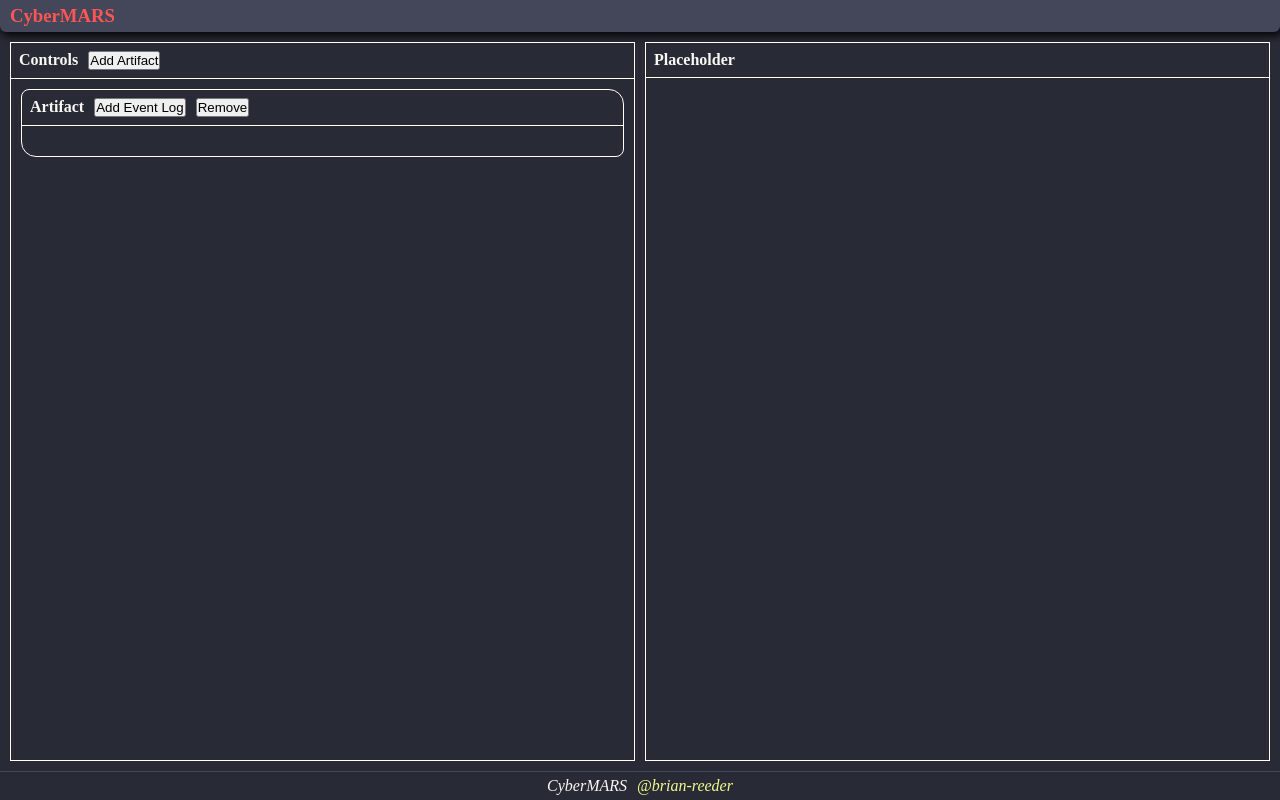
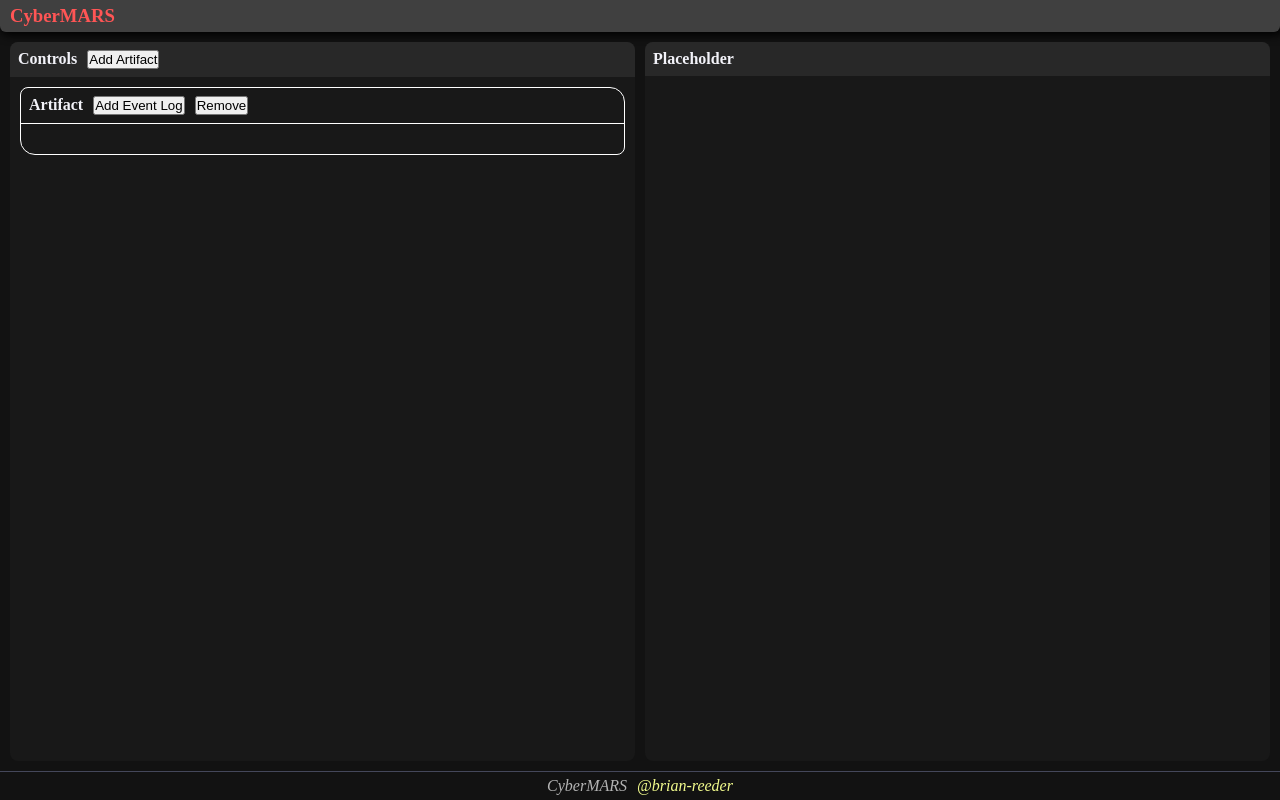
Before and after one commit to brian-reeder/CyberMARS, a Next.js app: page / in a window 1280 px wide. Both pictures are taken after a click on the button "Add Artifact". Built offline with nearby package versions, Linux system fonts and the light colour scheme.

Commit message:
Raise state context.

```diff
--- a/components/Artifact.jsx
+++ b/components/Artifact.jsx
@@ -5,48 +5,13 @@ import Eventlog from '../components/Artifact/Eventlog';
 import styles from '../styles/Artifact.module.css';
 
 
-export default function Artifact( props ) {
-	const [evidenceItems, setEvidenceItems] = useState([]);
-
-	function handleClick() {
-		const val = event.target.value;
-
-		setEvidenceItems([
-			...evidenceItems,
-			{
-				'id': Date.now() + '' + Math.random(),
-				'type': val,
-				'value': '',
-				'fields': {'test': 'val'}
-			}
-		]);
-	};
-
-	const handleChangeChild = useCallback( (index, txt) => {
-		let events = evidenceItems;
-		events[index] = {
-			...events[index],
-			'value': txt,
-			'fields': {
-				'test': txt
-			}
-		};
-
-		setEvidenceItems([...events]);
-	}, [evidenceItems] );
-
-	const handleRemoveChild = useCallback( (index) => {
-		let events = evidenceItems;
-		events.splice(index, 1);
-		setEvidenceItems([...events]);
-	}, [evidenceItems] );
-
+export default function Artifact( { evidenceItems, ...props } ) {
 	return (
 		<article className={ styles['artifact'] }>
 		  <div className={ styles['controls'] }>
 		    <h4>Artifact</h4>
 		    <button
-		      onClick={ handleClick }
+		      onClick={ props.handleAddEvidence }
 		      value="eventlog"
 		    >Add Event Log</button>
 		    <button
@@ -54,19 +19,17 @@ export default function Artifact( props ) {
 		    >Remove</button>
 		  </div>
 		  <ul className={ styles['evidence-container'] }>
-		  {evidenceItems.map((e, i) => {
+		  { evidenceItems.map((e, i) => {
 			const nProps = {
 				...e,
-				'handleChange': () => handleChangeChild(i, event.target.value),
-				'handleRemove': () => handleRemoveChild(i)
+				'handleChange': () => props.handleUpdateEvidence(i),
+				'handleRemove': () => props.handleRemoveEvidence(i)
 			}
 
 			let element;
 			switch(e['type']) {
 				case 'eventlog':
-					element = (<Eventlog
-					  {...nProps}
-					/>);
+					element = <Eventlog {...nProps} />;
 				break;
 			}
 
--- a/components/Artifact/Eventlog.jsx
+++ b/components/Artifact/Eventlog.jsx
@@ -3,11 +3,7 @@ import styles from '../../styles/Artifact/Eventlog.module.css';
 
 
 export default function Eventlog( props ) {
-	const [fields, setFields] = useState({'test':'value'});
 	const [isHidden, setIsHidden] = useState(true);
-
-	function handleClick() {
-	};
 
 	function toggleHide() {
 		setIsHidden(!isHidden);
@@ -17,20 +13,15 @@ export default function Eventlog( props ) {
 		<div className={ styles.eventlog }>
 		  <div className={ styles['controls']}>
 		    <h4>Event Log</h4>
-		    <button
-		      onClick={ toggleHide }
-		    >Show Fields</button>
-		    <button
-		      onClick={ props.handleRemove }
-		    >Remove</button>
+		    <button onClick={ toggleHide }>Show Fields</button>
+		    <button onClick={ props.handleRemove }>Remove</button>
 		  </div>
 
 		  <textarea
 		    className={ styles.log }
-		    //value={ props.value }
 		    onChange={ props.handleChange }
 		    readOnly={ false }
-		  >{ props.children }</textarea>
+		  ></textarea>
 
 		  <textarea
 		    className={ `${styles.json} ${isHidden ? styles.hidden : ''}` }
--- a/components/ArtifactContainer.jsx
+++ b/components/ArtifactContainer.jsx
@@ -1,44 +1,28 @@
-import { useState, useCallback } from 'react';
-
 import Artifact from '../components/Artifact';
 
 import styles from '../styles/ArtifactContainer.module.css';
 
-export default function ArtifactContainer() {
-	const [artifacts, setArtifacts] = useState([]);
-
-	function handleClick() {
-		const val = event.target.value;
-		const id = `Artifact_${Date.now()}${Math.random()}`;
-
-		switch(val) {
-			case 'addArtifact':
-				setArtifacts([...artifacts, id]);
-			break;
-		};
-	};
-
-	const handleRemoveChild = useCallback( (index) => {
-                let arry = artifacts;
-                arry.splice(index, 1);
-                setArtifacts([...arry]);
-        }, [artifacts] );
-
+export default function ArtifactContainer({ artifacts, ...props }) {
 	return (
 		<>
 		  <section className={ styles['artifact-module'] }>
 		    <div className={ styles['controls'] }>
 		      <h4>Controls</h4>
 		      <button
-		        onClick={ handleClick }
+		        onClick={ props.handleAddArtifact }
 		        value="addArtifact"
 		      >Add Artifact</button>
 		    </div>
 		    <ul className={ styles['artifact-container'] }>
 		      { artifacts.map( (item,index) =>
-		        <li key={item}>
+		        <li key={item.id}>
 			    <Artifact
-			      handleRemove={ () => handleRemoveChild(index) }
+			      evidenceItems={ item.evidenceItems }
+			      handleRemove={ () => props.handleRemoveArtifact(index) }
+			      handleAddEvidence={ () => props.handleAddEvidence(index) }
+			      handleRemoveEvidence={ (evIndex) => props.handleRemoveEvidence(index, evIndex) }
+			      handleUpdateEvidence={ (evIndex) => props.handleUpdateEvidence(index, evIndex)}
+
 			    />
 			</li>
 		      ) }
--- a/pages/index.js
+++ b/pages/index.js
@@ -1,15 +1,80 @@
 import Head from 'next/head'
+import { useState, useCallback } from 'react';
 
 import ArtifactContainer from '../components/ArtifactContainer';
 import Placeholder from '../components/Placeholder';
 
 export default function Home() {
+	const [artifacts, setArtifacts] = useState([]);
+
+	const handleAddArtifact = useCallback( () => {
+                const val = event.target.value;
+		setArtifacts([...artifacts,{
+			'id': `Artifact_${Date.now()}${Math.random()}`,
+                        'evidenceItems': []
+                }]);
+        }, [artifacts]);
+
+	const handleRemoveArtifact = useCallback( (index) => {
+		let arry = artifacts;
+		arry.splice(index, 1);
+		setArtifacts([...arry]);
+	}, [artifacts]);
+
+	const handleAddEvidence = useCallback( (index) => {
+                let arry = artifacts;
+                let evItems = arry[index].evidenceItems;
+                arry[index].evidenceItems = [
+                        ...evItems,
+                        {
+                                'id': `Evidence_${Date.now()}${Math.random()}`,
+                                'type': event.target.value,
+                                'value': '',
+                                'fields': {}
+                        }
+                ];
+                setArtifacts([...arry]);
+        }, [artifacts]);
+
+	const handleUpdateEvidence = useCallback( (index, evIndex) => {
+                let arry = artifacts;
+                let evidence = arry[index].evidenceItems[evIndex];
+                switch(evidence.type) {
+                        case 'eventlog':
+				console.log(event.target.tagName);
+                                evidence.fields = event.target.value ? {
+                                        'key': event.target.value
+                                } : {};
+                        break;
+                };
+
+                arry[index].evidenceItems.splice(evIndex, 1, evidence);
+                setArtifacts([...arry]);
+        }, [artifacts] );
+
+	const handleRemoveEvidence = useCallback( (index, evIndex) => {
+                let arry = artifacts;
+                let evItems = arry[index].evidenceItems
+                evItems.splice(evIndex, 1);
+                arry[index].evidenceItems = [...evItems];
+
+                setArtifacts([...arry]);
+        }, [artifacts] );
+
+
   return (
 	<>
 	  <Head>
 	    <title>Under Construction...</title>
 	  </Head>
-	  <ArtifactContainer />
+	  <ArtifactContainer
+	    artifacts={ artifacts }
+	    handleAddArtifact={ handleAddArtifact }
+	    handleRemoveArtifact={ handleRemoveArtifact }
+	    handleAddEvidence={ handleAddEvidence }
+	    handleUpdateEvidence={ handleUpdateEvidence }
+	    handleRemoveEvidence={ handleRemoveEvidence }
+	  />
 	  <Placeholder />
 	</>
   );
--- a/styles/ArtifactContainer.module.css
+++ b/styles/ArtifactContainer.module.css
@@ -1,12 +1,14 @@
 .artifact-module {
 	flex: 1;
 
-	border: 1px solid white;
+	background-color: var(--bg-secondary);
+	border-radius: 8px;
 	min-width: 400px;
 }
 
 .controls {
-  border-bottom: 1px solid white;
+  background-color: var(--bg-bot);
+  border-radius: 8px 8px 0 0;
   padding: 8px;
 
   display: flex;
--- a/styles/Navbar.module.css
+++ b/styles/Navbar.module.css
@@ -1,5 +1,5 @@
 .navbar {
-  background-color: #44475a;
+  background-color: var(--bg-top);
   width: 100vw;
 
   padding: 5px 10px;
--- a/styles/styles.css
+++ b/styles/styles.css
@@ -6,15 +6,25 @@
   padding: 0;
 }
 
+
 html {
-  background-color: #282a36;
-  color: #f8f8f2;
+  --bg-primary: #121212;
+  --bg-secondary: #181818;
+  --bg-top: #404040;
+  --bg-bot: #282828;
+  --txt-primary: #F2F2F8;
+  --txt-secondary: #B3B3B3;
+
+  background-color: var(--bg-primary);
+  color: var(--txt-primary);
 }
 
 footer {
   padding: 5px;
   font-style: italic;
   min-height: 20px;
+
+  color: var(--txt-secondary);
 
   display: flex;
   flex-direction: row;
```
